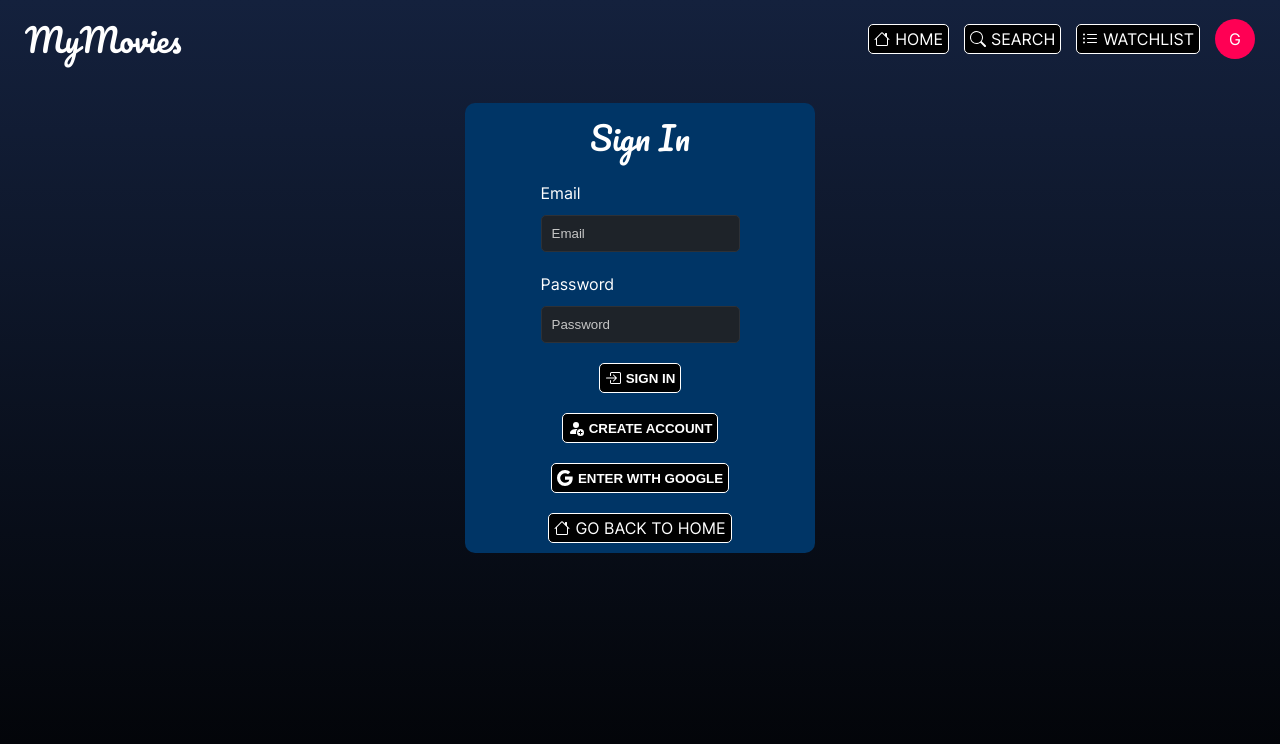
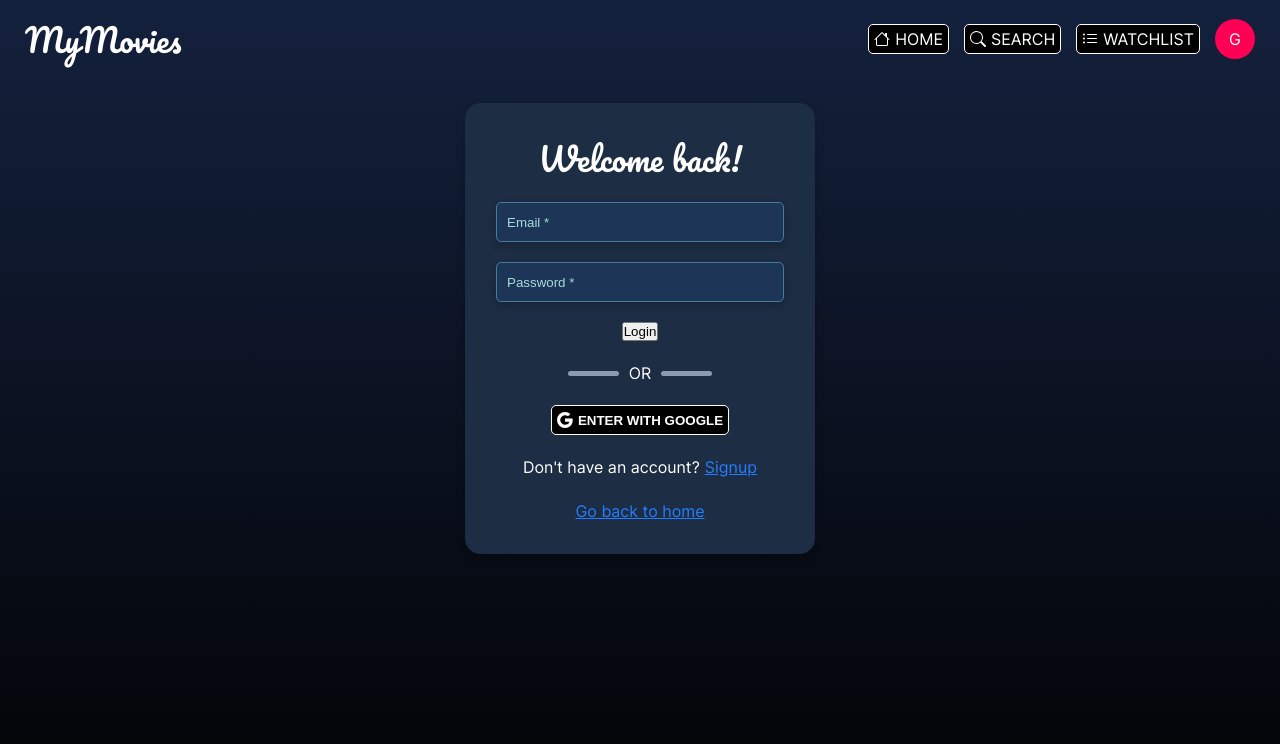
Before and after one commit to jesusalberto11/MyMovies, a React (Vite) app: page /login in a window 1280 px wide. Shown: the top 744 px of the page. Built offline with nearby package versions, Linux system fonts and the light colour scheme; no server answers.

Commit message:
Feat: Implemented form layout component

```diff
--- a/src/components/pages/Login/LoginForm.tsx
+++ b/src/components/pages/Login/LoginForm.tsx
@@ -1,28 +1,25 @@
+import "../../../styles/components/pages/login/LoginForm.css";
 import { useState } from "react";
-import "../../../styles/components/pages/login/LoginForm.css";
 import ActionButton from "../../shared/ActionButton";
 import { SVG_ICONS } from "../../../helpers/svgIcons";
-import { useNavigate } from "react-router-dom";
-import NavItem from "../../layout/Navbar/NavItem";
+import { Link } from "react-router-dom";
+import FormLayout from "../../layout/Form/FormLayout";
 
 const LoginForm = (props: { onSubmitForm: any; onGoogleSignIn: Function }) => {
-  const navigate = useNavigate();
-
   const [email, setEmail] = useState("");
   const [password, setPassword] = useState("");
 
   return (
-    <form
-      className="form-container flex centered"
-      onSubmit={(e) => props.onSubmitForm(e, email, password)}
-    >
-      <h1 className="pacifico-font">Sign In</h1>
+    <FormLayout onSubmit={(e) => props.onSubmitForm(e, email, password)}>
+      <h1 className="pacifico-font">Welcome back!</h1>
       <div className="form-item flex">
-        <label htmlFor="email">Email</label>
+        <label htmlFor="email" hidden>
+          Email
+        </label>
         <input
           id="email"
-          className="login-input"
-          placeholder="Email"
+          className="login-form-input"
+          placeholder="Email *"
           type="email"
           autoComplete="email"
           required
@@ -31,40 +28,44 @@ const LoginForm = (props: { onSubmitForm: any; onGoogleSignIn: Function }) => {
         />
       </div>
       <div className="form-item flex">
-        <label htmlFor="password">Password</label>
+        <label htmlFor="password" hidden>
+          Password
+        </label>
         <input
           id="password"
-          className="login-input"
+          className="login-form-input"
           type="password"
-          placeholder="Password"
+          placeholder="Password *"
           autoComplete="current-password"
           required
           value={password}
           onChange={(e) => setPassword(e.target.value)}
         />
       </div>
-      <ActionButton
-        title="Sign In"
-        icon={SVG_ICONS.LOG_IN}
-        type="submit"
-        onClickButton={() => {}}
-      />
-      <ActionButton
-        title="Create account"
-        icon={SVG_ICONS.CREATE_ACCOUT}
-        type="button"
-        onClickButton={() => {
-          navigate("../register", { replace: true });
-        }}
-      />
+      <button className="login-button flex centered" type="submit">
+        Login
+      </button>
+      <div className="flex centered" style={{ gap: "10px" }}>
+        <hr />
+        <p>OR</p>
+        <hr />
+      </div>
       <ActionButton
         title="Enter with Google"
         icon={SVG_ICONS.GOOGLE}
         type="button"
         onClickButton={props.onGoogleSignIn}
       />
-      <NavItem title="Go back to home" icon={SVG_ICONS.HOME} to="/" />
-    </form>
+      <div className="flex centered" style={{ gap: "5px" }}>
+        <p>Don't have an account?</p>
+        <Link to="/register" replace>
+          Signup
+        </Link>
+      </div>
+      <Link to="/" replace>
+        Go back to home
+      </Link>
+    </FormLayout>
   );
 };
 
--- a/src/pages/Register.tsx
+++ b/src/pages/Register.tsx
@@ -1,10 +1,9 @@
-import { useEffect, useState } from "react";
 import "../styles/pages/Register.css";
-import ActionButton from "../components/shared/ActionButton";
+import { useState } from "react";
 import ErrorMessage from "../components/shared/ErrorMessage";
+import FormLayout from "../components/layout/Form/FormLayout";
 import { handleCreateUserWithEmailAndPassword } from "../firebase/Auth";
-import { useNavigate } from "react-router-dom";
-import { SVG_ICONS } from "../helpers/svgIcons";
+import { Link, useNavigate } from "react-router-dom";
 
 const Register = () => {
   const navigate = useNavigate();
@@ -49,17 +48,16 @@ const Register = () => {
           close={() => setErrorMessage("")}
         />
       )}
-      <form
-        className="register-form-container flex centered"
-        onSubmit={(e) => onSubmitCreateUserForm(e)}
-      >
+      <FormLayout onSubmit={(e) => onSubmitCreateUserForm(e)}>
         <h1 className="pacifico-font">Register</h1>
         <div className="form-item flex">
-          <label htmlFor="email">Email</label>
+          <label htmlFor="email" hidden>
+            Email
+          </label>
           <input
             id="email"
-            className="login-input"
-            placeholder="Email"
+            className="login-form-input"
+            placeholder="Email *"
             type="email"
             autoComplete="email"
             required
@@ -68,12 +66,14 @@ const Register = () => {
           />
         </div>
         <div className="form-item flex">
-          <label htmlFor="password">Password</label>
+          <label htmlFor="password" hidden>
+            Password
+          </label>
           <input
             id="password"
-            className="login-input"
+            className="login-form-input"
             type="password"
-            placeholder="Password"
+            placeholder="Password *"
             autoComplete="current-password"
             required
             value={password}
@@ -81,12 +81,14 @@ const Register = () => {
           />
         </div>
         <div className="form-item flex">
-          <label htmlFor="r-password">Repeat password</label>
+          <label htmlFor="r-password" hidden>
+            Repeat password
+          </label>
           <input
             id="r-password"
-            className="login-input"
+            className="login-form-input"
             type="password"
-            placeholder="Repeat password"
+            placeholder="Repeat password *"
             required
             value={repeatPassword}
             onChange={(e) => setRepeatPassword(e.target.value)}
@@ -111,21 +113,16 @@ const Register = () => {
         >
           Passwords should match
         </p>
-        <div className="flex centered" style={{ gap: "15px" }}>
-          <ActionButton
-            title="Go back"
-            icon={SVG_ICONS.GO_BACK}
-            type="button"
-            onClickButton={() => navigate("/login")}
-          />
-          <ActionButton
-            title="Create user"
-            icon={SVG_ICONS.CHECK}
-            type="submit"
-            onClickButton={() => {}}
-          />
+        <button className="login-button flex centered" type="submit">
+          Register now
+        </button>
+        <div className="flex centered" style={{ gap: "5px" }}>
+          <p>Already have an account</p>
+          <Link to="/login" replace>
+            Login now
+          </Link>
         </div>
-      </form>
+      </FormLayout>
     </div>
   );
 };
```
